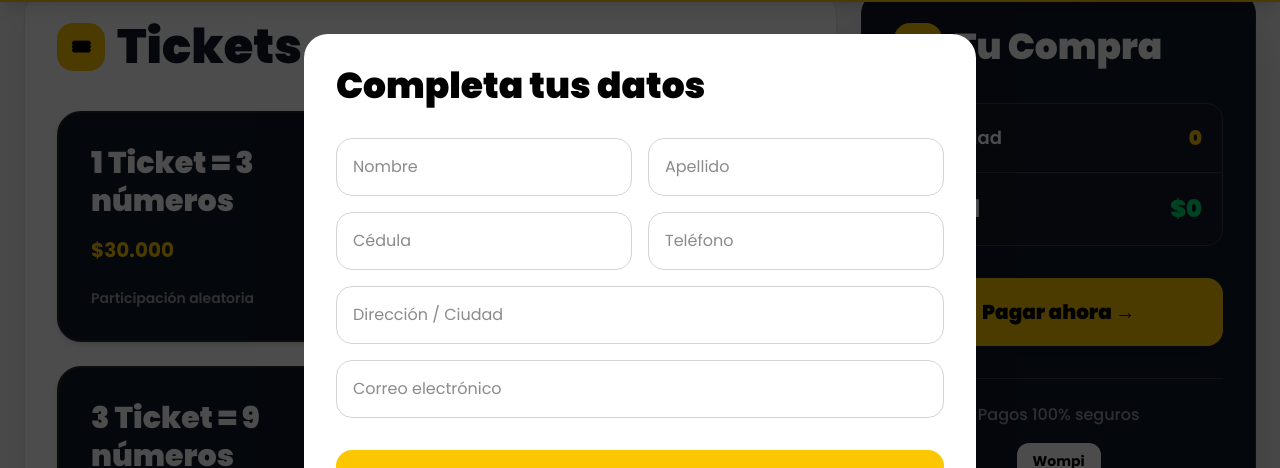
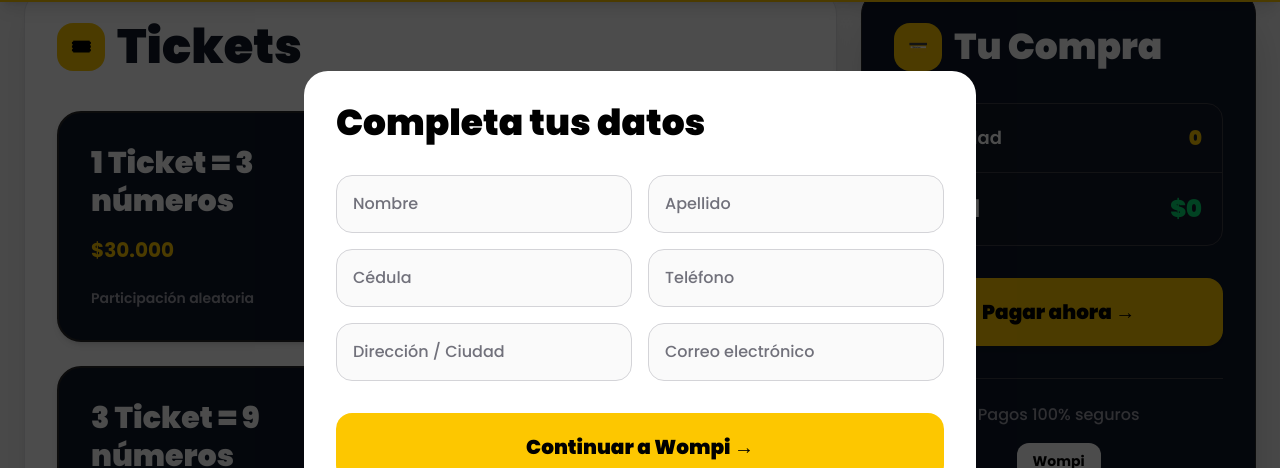
Before and after one commit to anichiarico2106/rifas-app, a Next.js app: page / in a window 1280 px wide. Both pictures are taken after a click on the button "Pagar ahora →". Shown: the part 952-1420 px from the top of the page. Built offline with nearby package versions, Linux system fonts and the light colour scheme; no server answers; the database is empty.

Commit message:
Update Packages.tsx

```diff
--- a/app/components/Packages.tsx
+++ b/app/components/Packages.tsx
@@ -242,42 +242,42 @@ export default function Packages() {
           placeholder="Nombre"
           value={nombre}
           onChange={(e) => setNombre(e.target.value)}
-          className="border border-zinc-300 rounded-2xl p-4"
+          className="border border-zinc-300 bg-zinc-50 rounded-2xl p-4 text-black placeholder:text-zinc-500 font-medium outline-none focus:border-yellow-400 focus:bg-white transition-all"
         />
 
         <input
           placeholder="Apellido"
           value={apellido}
           onChange={(e) => setApellido(e.target.value)}
-          className="border border-zinc-300 rounded-2xl p-4"
+          className="border border-zinc-300 bg-zinc-50 rounded-2xl p-4 text-black placeholder:text-zinc-500 font-medium outline-none focus:border-yellow-400 focus:bg-white transition-all"
         />
 
         <input
           placeholder="Cédula"
           value={cedula}
           onChange={(e) => setCedula(e.target.value)}
-          className="border border-zinc-300 rounded-2xl p-4"
+          className="border border-zinc-300 bg-zinc-50 rounded-2xl p-4 text-black placeholder:text-zinc-500 font-medium outline-none focus:border-yellow-400 focus:bg-white transition-all"
         />
 
         <input
           placeholder="Teléfono"
           value={telefono}
           onChange={(e) => setTelefono(e.target.value)}
-          className="border border-zinc-300 rounded-2xl p-4"
+          className="border border-zinc-300 bg-zinc-50 rounded-2xl p-4 text-black placeholder:text-zinc-500 font-medium outline-none focus:border-yellow-400 focus:bg-white transition-all"
         />
 
         <input
           placeholder="Dirección / Ciudad"
           value={direccion}
           onChange={(e) => setDireccion(e.target.value)}
-          className="border border-zinc-300 rounded-2xl p-4 md:col-span-2"
+          className="border border-zinc-300 bg-zinc-50 rounded-2xl p-4 text-black placeholder:text-zinc-500 font-medium outline-none focus:border-yellow-400 focus:bg-white transition-all" md:col-span-2
         />
 
         <input
           placeholder="Correo electrónico"
           value={correo}
           onChange={(e) => setCorreo(e.target.value)}
-          className="border border-zinc-300 rounded-2xl p-4 md:col-span-2"
+          className="border border-zinc-300 bg-zinc-50 rounded-2xl p-4 text-black placeholder:text-zinc-500 font-medium outline-none focus:border-yellow-400 focus:bg-white transition-all" md:col-span-2
         />
 
       </div>
```
